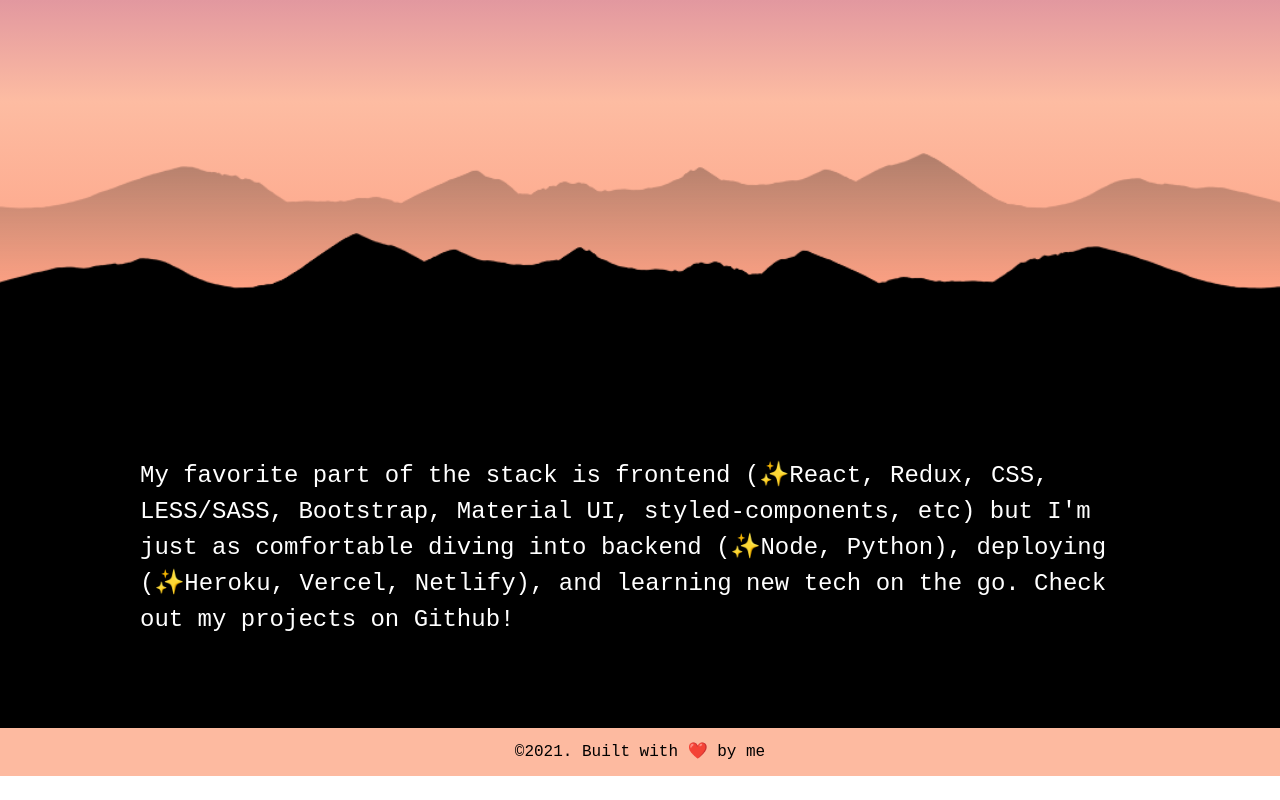
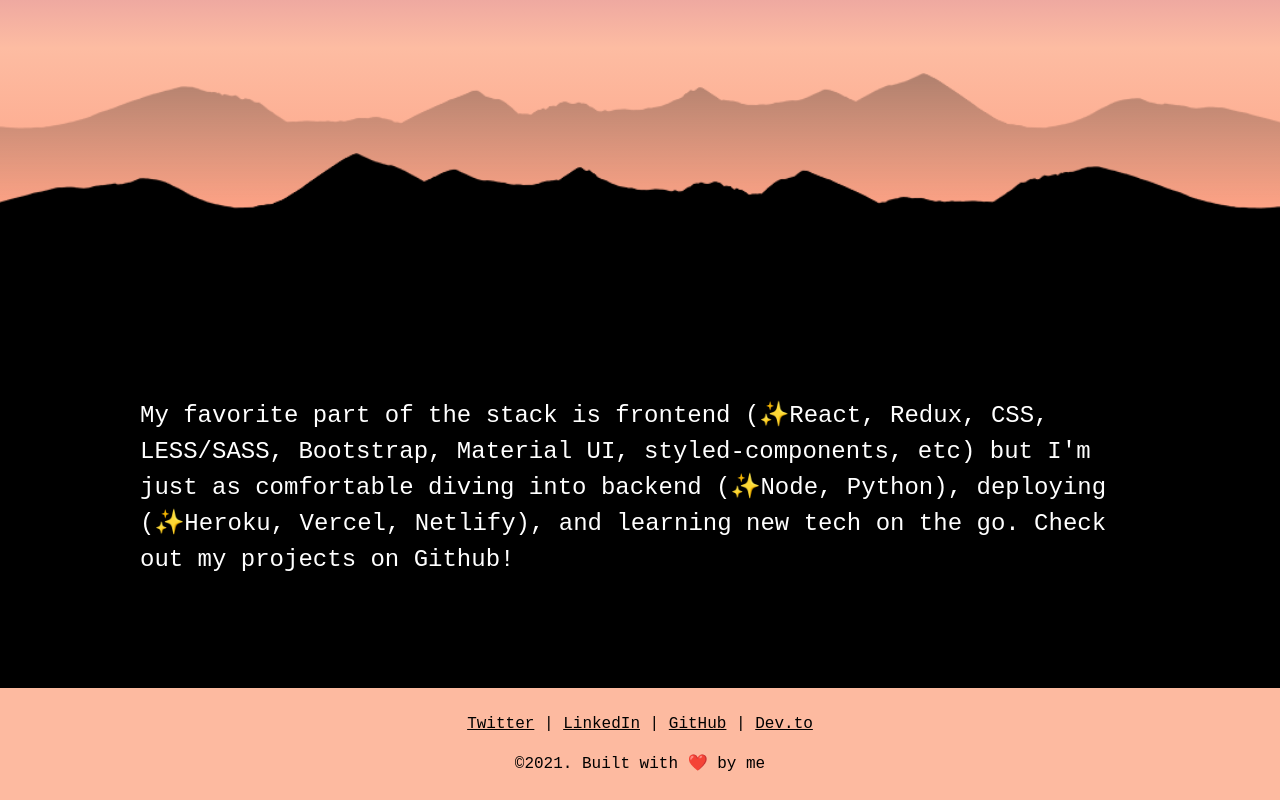
Before and after one commit to kp1129/fullstack-of-pancakes, a React (Create React App) app in the folder app/: page / in a window 1280 px wide. Shown: the part 482-1282 px from the top of the page. Before the commit the page ends 1258 px from the top, so only its background shows below. Built offline with nearby package versions, Linux system fonts and the light colour scheme.

Commit message:
add socials to footer, update home animation

```diff
--- a/app/src/About.js
+++ b/app/src/About.js
@@ -14,7 +14,6 @@ function About() {
         </span>
         )
       </h2>
-
       <p>
         <span role="img" aria-label="cactus">
           🌵
--- a/app/src/App.css
+++ b/app/src/App.css
@@ -1,6 +1,6 @@
 .home {
   position: relative;
-  height: 100vh;
+  height: 90vh;
   width: 100%;
   overflow: hidden;
 }
@@ -23,8 +23,6 @@
   z-index: 0;
   width: 100%;
   height: auto;
-
-
 }
 h1 {
   position: absolute;
@@ -90,7 +88,7 @@ figure > figcaption {
   font-style: italic;
 }
 .skills {
-  height: 45vh;
+  height: 50vh;
   display: flex;
   align-items: center;
   background-color: #000;
@@ -113,6 +111,10 @@ figure > figcaption {
 .footer {
   text-align: center;
   padding: 1em 0;
+  line-height: 2.5em;
+}
+.footer a {
+  color: inherit;
 }
 .navbar {
   width: 50%;
--- a/app/src/App.js
+++ b/app/src/App.js
@@ -35,6 +35,7 @@ function App() {
       styleBody.color = "#fff";
       styleHeader.backgroundColor = "transparent";
       styleFooter.backgroundColor = "transparent";
+      styleFooter.color = "#fff";
       if (home) {
         styleHomeAnimation.backgroundImage =
           "linear-gradient(180deg, #000, #1e1e2e, #26324f)";
@@ -46,6 +47,7 @@ function App() {
       styleBody.color = "#000";
       styleHeader.backgroundColor = "#3e1851";
       styleFooter.backgroundColor = "#fdbaa0";
+      styleFooter.color = "#000";
       if (home) {
         styleHomeAnimation.backgroundImage =
           "linear-gradient(180deg, #3e1851, #b65d9b, #fdbca2, #fe9677)";
--- a/app/src/Footer.js
+++ b/app/src/Footer.js
@@ -4,11 +4,44 @@ function Footer() {
   return (
     <div className="footer">
       <p>
+        <a
+          href="https://twitter.com/katyain321"
+          target="_blank"
+          rel="noopener noreferrer"
+        >
+          Twitter
+        </a>
+        {" "}|{" "}
+        <a
+          href="https://www.linkedin.com/in/katyapavlopoulos/"
+          target="_blank"
+          rel="noopener noreferrer"
+        >
+          LinkedIn
+        </a>
+        {" "}|{" "}
+        <a
+          href="https://github.com/kp1129"
+          target="_blank"
+          rel="noopener noreferrer"
+        >
+          GitHub
+        </a>
+        {" "}|{" "}
+        <a
+          href="https://dev.to/kp1129"
+          target="_blank"
+          rel="noopener noreferrer"
+        >
+          Dev.to
+        </a>
+      </p>
+      <p>
         ©2021. Built with{" "}
         <span role="img" aria-label="heart">
           ❤️
         </span>{" "}
-        by me{" "}
+        by me
       </p>
     </div>
   );
--- a/app/src/Home.js
+++ b/app/src/Home.js
@@ -21,7 +21,10 @@ function Home() {
   };
 
   useEffect(() => {
-    make_stars();
+    const timer = setTimeout(() => {
+      make_stars();
+    }, 1000);
+    return () => clearTimeout(timer);
   }, []);
   return (
     <div className="home">
```
